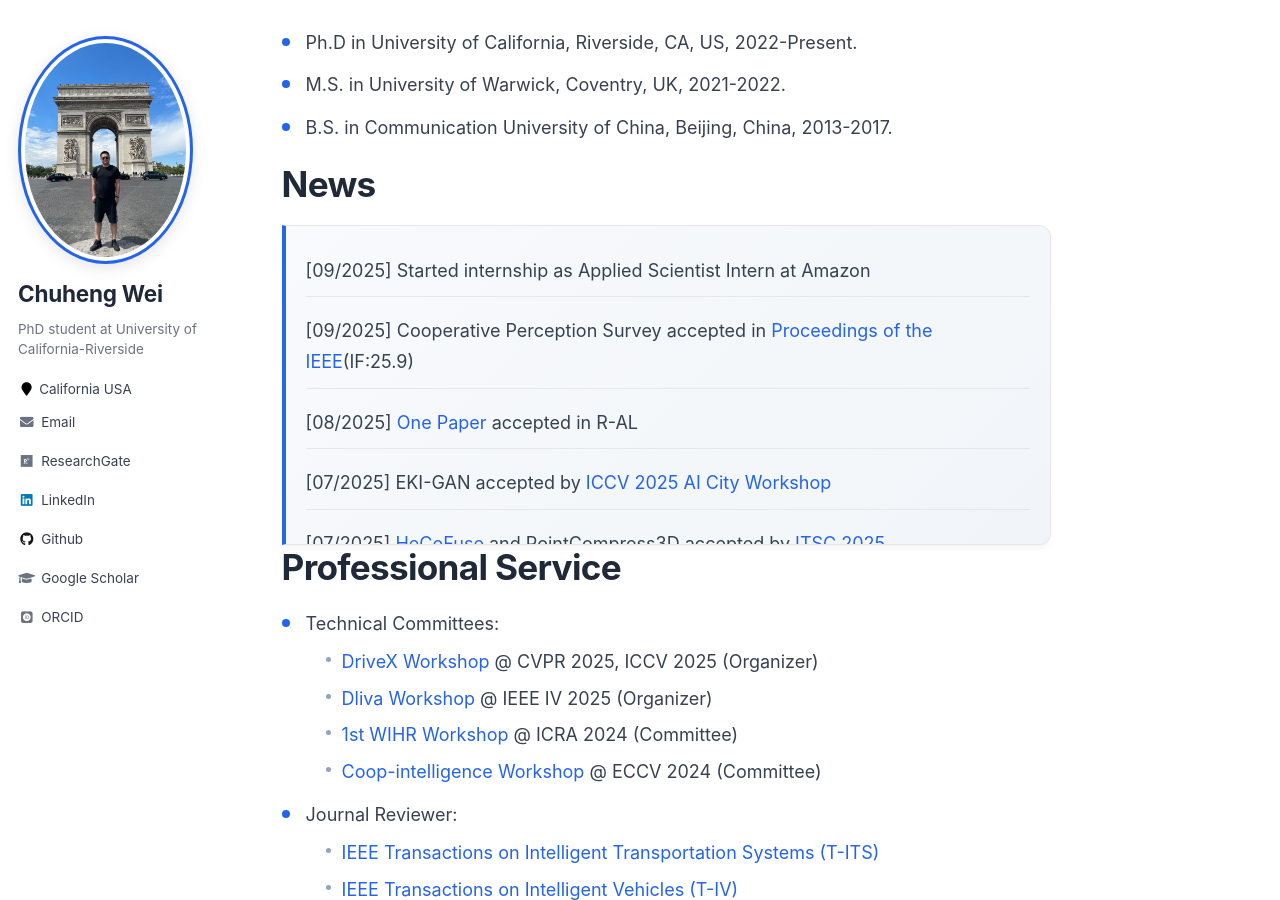
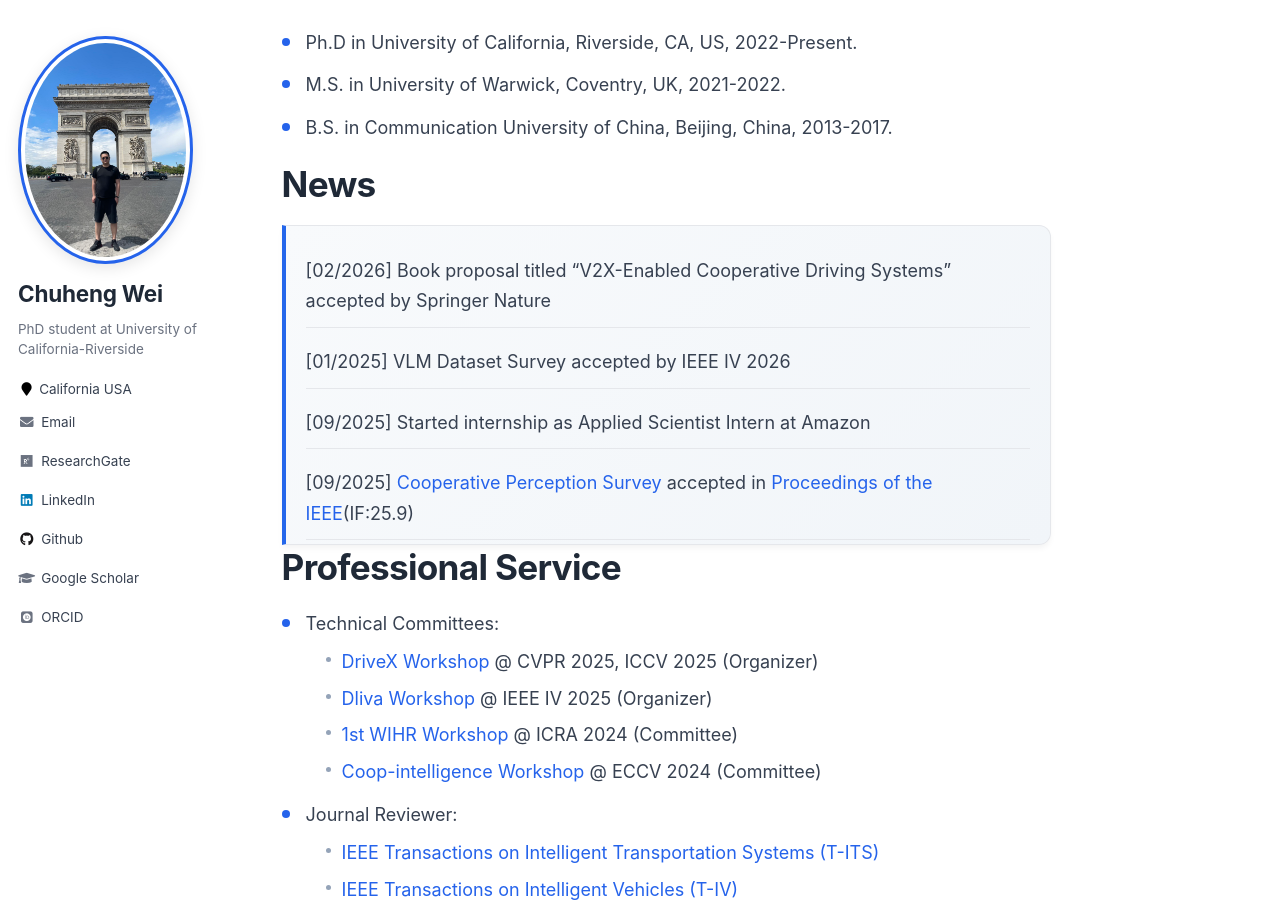
Before and after one commit to ChuhengWei/ChuhengWei.github.io, a Jekyll site: the page built from _pages/about.md, in a window 1280 px wide and 900 px high, scrolled down 575 px. Built offline with Jekyll 4.4.1, drawn with Linux system fonts in a browser that asks for light colours; some web fonts are replaced.

Commit message:
Update News

```diff
--- a/_pages/about.md
+++ b/_pages/about.md
@@ -24,10 +24,12 @@ Education
 News
 ======
 <div class="news-scroll" markdown="1">
+- [02/2026] Book proposal titled "V2X-Enabled Cooperative Driving Systems" accepted by Springer Nature
+- [01/2025] VLM Dataset Survey accepted by IEEE IV 2026
 - [09/2025] Started internship as Applied Scientist Intern at Amazon
-- [09/2025] Cooperative Perception Survey accepted in [Proceedings of the IEEE](https://ieeexplore.ieee.org/xpl/tocresult.jsp?isnumber=4357935)(IF:25.9)
+- [09/2025] [Cooperative Perception Survey](https://ieeexplore.ieee.org/abstract/document/11186152/) accepted in [Proceedings of the IEEE](https://ieeexplore.ieee.org/xpl/tocresult.jsp?isnumber=4357935)(IF:25.9)
 - [08/2025] [One Paper](https://ieeexplore.ieee.org/abstract/document/11122292) accepted in R-AL
-- [07/2025] EKI-GAN accepted by [ICCV 2025](https://iccv.thecvf.com/) [AI City Workshop](https://www.aicitychallenge.org/)
+- [07/2025] [EKI-GAN](https://scholar.google.com/citations?view_op=view_citation&hl=en&user=LXwEufAAAAAJ&sortby=pubdate&citation_for_view=LXwEufAAAAAJ:KlAtU1dfN6UC) accepted by [ICCV 2025](https://iccv.thecvf.com/) [AI City Workshop](https://www.aicitychallenge.org/)
 - [07/2025] [HeCoFuse](https://arxiv.org/abs/2507.13677) and PointCompress3D accepted by [ITSC 2025](https://ieee-itsc.org/2025/)
 - [06/2025] Awarded 2025 UCR Esther F. Hays Graduate Fellowship
 - [06/2025] [HeCoFuse](https://arxiv.org/abs/2507.13677) ranked 1st in the [CVPR 2025 V2X Challenge](https://drivex-workshop.github.io/).
```
